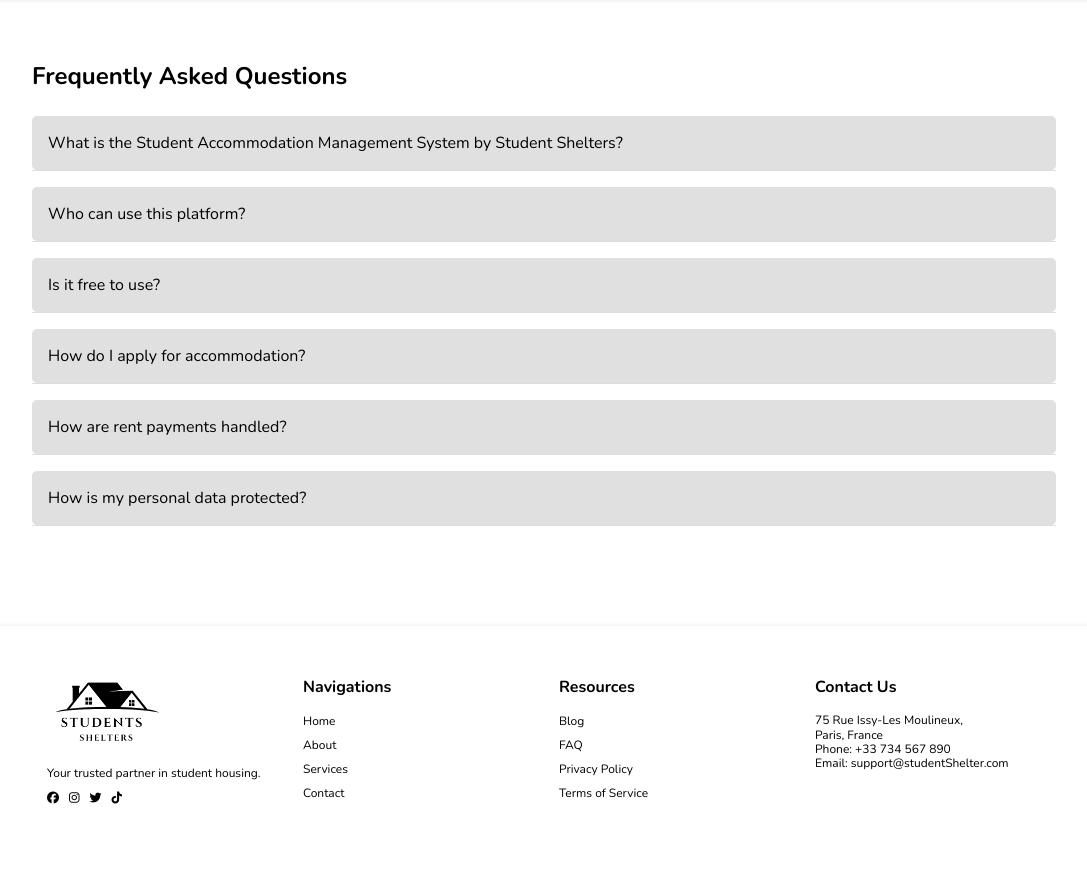
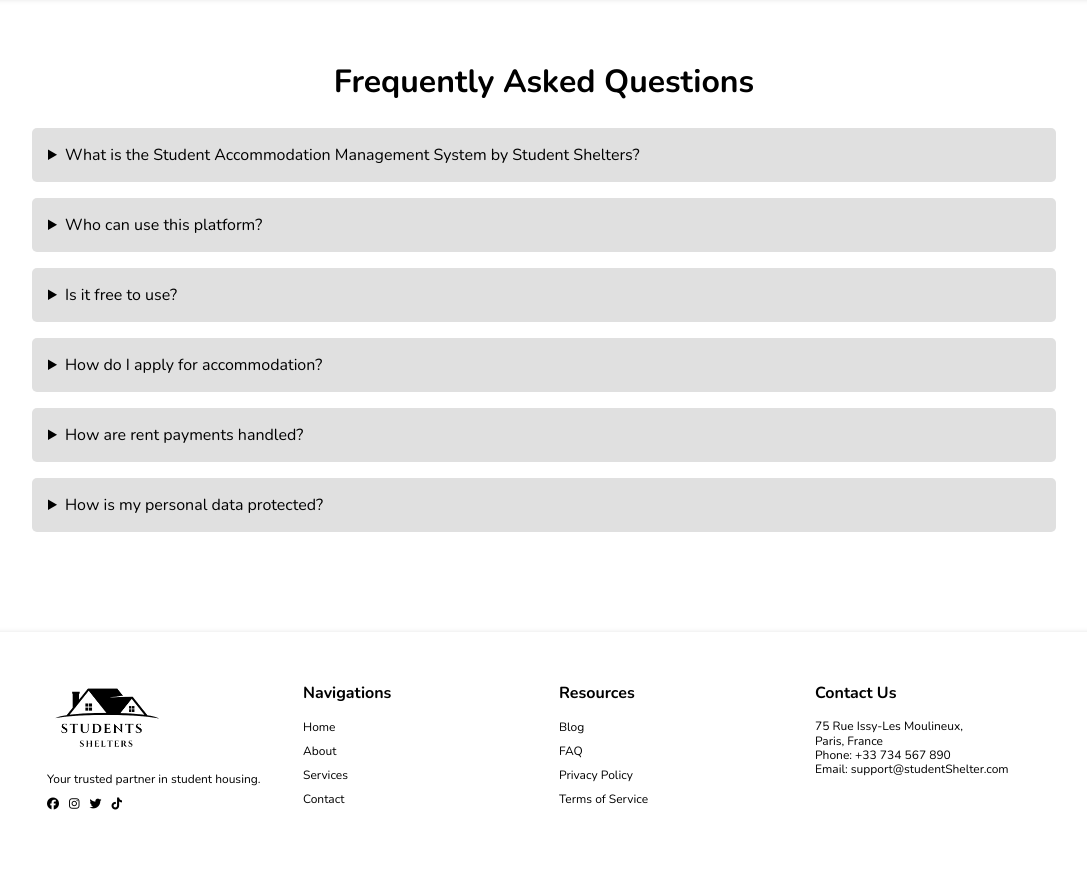
Before and after one commit to Habib-Ahmad/student-shelter, a PHP site: page /studentshelter/faq in a window 1280 px wide. Shown: the part 98-968 px from the top of the page, without its empty margins (96-1183 px from the left). Before the commit the page ends 902 px from the top, so only its background shows below. Run offline with PHP 8.4, Linux system fonts and the light colour scheme; some web fonts are replaced.

Commit message:
Refactored FAQ page

```diff
--- a/css/faq.css
+++ b/css/faq.css
@@ -3,9 +3,10 @@
   margin: 60px 0 100px;
 }
 
-h1,
 h2 {
-  margin: 0 0 1em;
+  font-size: 2rem;
+  margin-bottom: 25px;
+  text-align: center;
 }
 
 .faq-item {
@@ -27,14 +28,17 @@ h2 {
   border-radius: 0px 0px 5px 5px;
   max-height: 0;
   overflow: hidden;
-  transition: max-height 0.3s ease-out;
-  padding: 0;
+  transition: all 0.3s ease-out;
+  padding: 20px 40px;
   border: 1px solid #ddd;
   border-top: none;
   background-color: #fafafa;
 }
 
+.faq-item.active .faq-question {
+  border-radius: 5px 5px 0px 0px;
+}
+
 .faq-item.active .faq-answer {
-  max-height: 200px; /* Adjust based on the content */
-  padding: 20px 40px;
+  max-height: 200px;
 }
--- a/faq/index.php
+++ /dev/null
@@ -1,73 +0,0 @@
-<?php require_once "../partials/header.php"; ?>
-
-<section class="faq-container">
-    <h2>Frequently Asked Questions</h2>
-
-    <div class="faq-item">
-        <button class="faq-question">What is the Student Accommodation Management System by Student
-            Shelters?</button>
-        <div class="faq-answer">
-            <p>The Student Accommodation Management System (SAMS) by Student Shelters is a web application designed
-                to help students find, manage, and rent accommodation easily and securely.</p>
-        </div>
-    </div>
-
-    <div class="faq-item">
-        <button class="faq-question">Who can use this platform?</button>
-        <div class="faq-answer">
-            <p>Our platform is designed for students, property managers, landlords, and educational institutions.
-            </p>
-        </div>
-    </div>
-
-    <div class="faq-item">
-        <button class="faq-question">Is it free to use?</button>
-        <div class="faq-answer">
-            <p>Creating an account is free for students. Some premium features may have fees.</p>
-        </div>
-    </div>
-
-    <div class="faq-item">
-        <button class="faq-question">How do I apply for accommodation?</button>
-        <div class="faq-answer">
-            <p>Create a profile, browse properties, and submit an application.</p>
-        </div>
-    </div>
-
-    <div class="faq-item">
-        <button class="faq-question">How are rent payments handled?</button>
-        <div class="faq-answer">
-            <p>Rent payments can be made through our secure payment gateway.</p>
-        </div>
-    </div>
-
-    <div class="faq-item">
-        <button class="faq-question">How is my personal data protected?</button>
-        <div class="faq-answer">
-            <p>We prioritize the security of your personal information with strict data protection.</p>
-        </div>
-    </div>
-</section>
-
-<script>
-    // Add toggle functionality for FAQ questions
-    const faqQuestions = document.querySelectorAll('.faq-question');
-
-    faqQuestions.forEach(question => {
-        question.addEventListener('click', () => {
-            const item = question.parentElement;
-
-            // Toggle the active class
-            item.classList.toggle('active');
-
-            // Close other open items
-            document.querySelectorAll('.faq-item').forEach(otherItem => {
-                if (otherItem !== item) {
-                    otherItem.classList.remove('active');
-                }
-            });
-        });
-    });
-</script>
-
-<?php require_once "../partials/footer.php"; ?>
--- a/functions/get_css_file.php
+++ b/functions/get_css_file.php
@@ -1,19 +1,13 @@
 <?php
 function get_css_file()
 {
-  $current_page = basename(dirname($_SERVER['PHP_SELF']));
+  $current_page = basename($_SERVER['REQUEST_URI']);
   $css_file = "";
   $BASEURL = "/studentShelter/css/";
 
   switch ($current_page) {
     case 'studentShelter':
       $css_file = "{$BASEURL}main.css";
-      break;
-    case 'signup':
-      $css_file = "{$BASEURL}signup.css";
-      break;
-    case 'login':
-      $css_file = "{$BASEURL}login.css";
       break;
     case 'profile':
       $css_file = "{$BASEURL}profile.css";
--- /dev/null
+++ b/includes/controllers/faq_contr.php
@@ -0,0 +1,15 @@
+<?php
+
+function handleFaq()
+{
+  $faqs = [
+    "What is the Student Accommodation Management System by Student Shelters?" => "The Student Accommodation Management System (SAMS) by Student Shelters is a web application designed to help students find, manage, and rent accommodation easily and securely.",
+    "Who can use this platform?" => "Our platform is designed for students, property managers, landlords, and educational institutions.",
+    "Is it free to use?" => "Creating an account is free for students. Some premium features may have fees.",
+    "How do I apply for accommodation?" => "Create a profile, browse properties, and submit an application.",
+    "How are rent payments handled?" => "Rent payments can be made through our secure payment gateway.",
+    "How is my personal data protected?" => "We prioritize the security of your personal information with strict data protection."
+  ];
+
+  require_once 'includes/views/faq_view.php';
+}
--- /dev/null
+++ b/includes/views/faq_view.php
@@ -0,0 +1,19 @@
+<?php
+require_once 'partials/header.php';
+?>
+
+<section class="faq-container">
+  <h2>Frequently Asked Questions</h2>
+  <?php foreach ($faqs as $question => $answer): ?>
+    <details class="faq-item">
+      <summary class="faq-question"><?php echo htmlspecialchars($question); ?></summary>
+      <div class="faq-answer">
+        <p><?php echo htmlspecialchars($answer); ?></p>
+      </div>
+    </details>
+  <?php endforeach; ?>
+</section>
+
+<script src="/studentshelter/js/faq.js"></script>
+
+<?php require_once 'partials/footer.php'; ?>
--- /dev/null
+++ b/js/faq.js
@@ -0,0 +1,17 @@
+const faqQuestions = document.querySelectorAll('.faq-question');
+
+faqQuestions.forEach(question => {
+  question.addEventListener('click', () => {
+    const item = question.parentElement;
+
+    // Toggle the active class
+    item.classList.toggle('active');
+
+    // Close other open items
+    document.querySelectorAll('.faq-item').forEach(otherItem => {
+      if (otherItem !== item) {
+        otherItem.classList.remove('active');
+      }
+    });
+  });
+});
```
